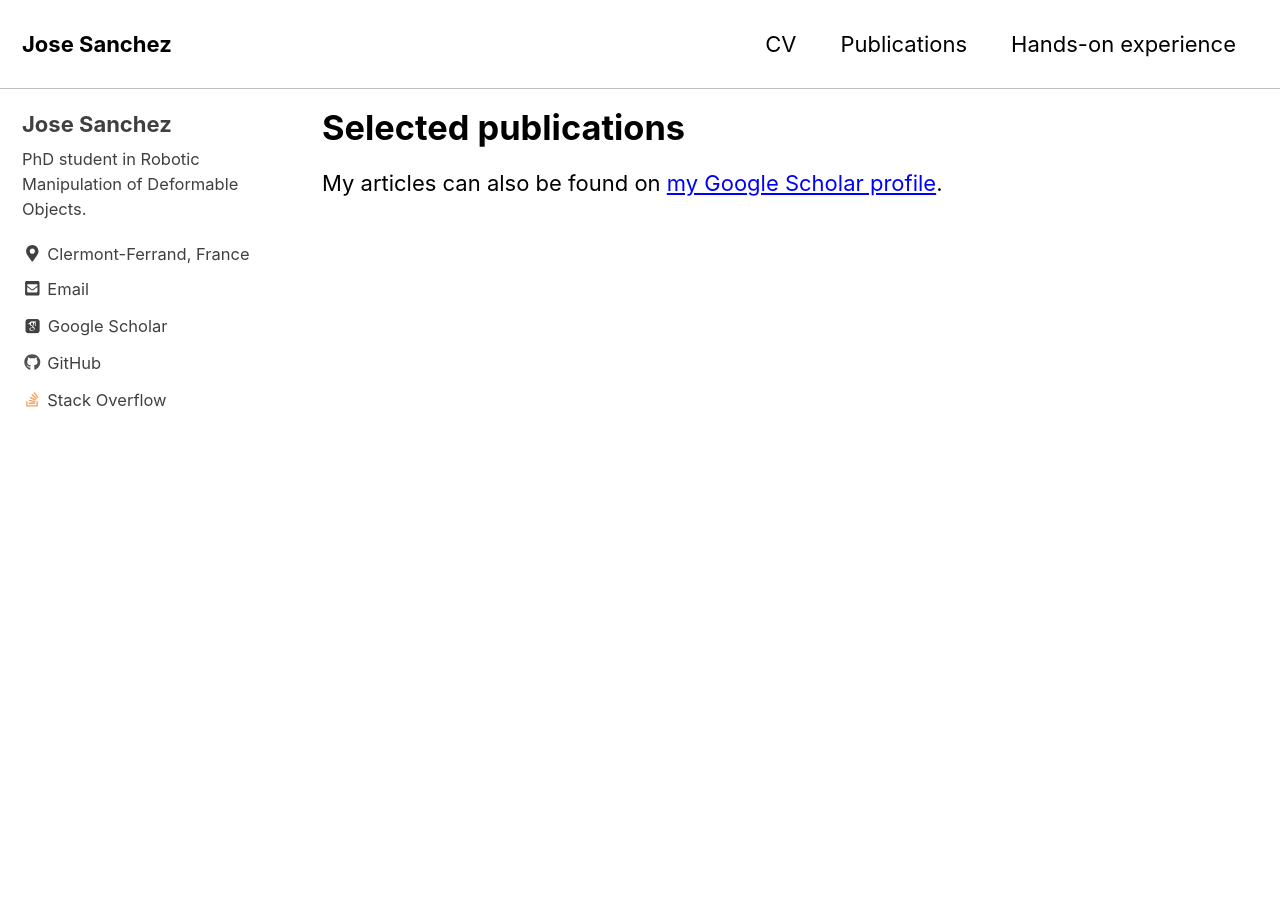
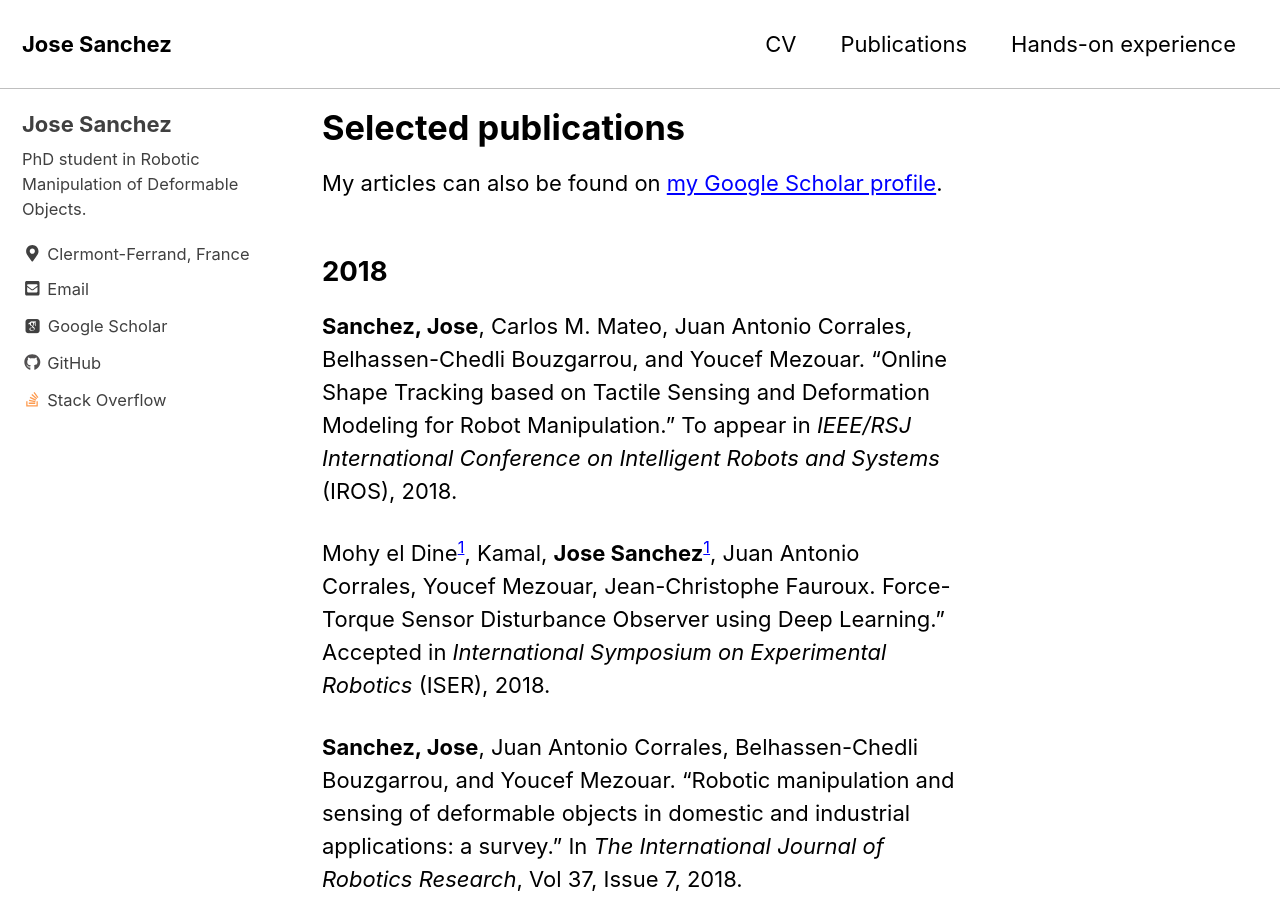
Before and after one commit to jsanch2s/jsanch2s.github.io, a Jekyll site: the page built from _pages/publications.md, in a window 1280 px wide and 900 px high. Built offline with Jekyll 4.4.1, drawn with Linux system fonts in a browser that asks for light colours; cached includes are drawn as plain includes; nearby versions of some CDN libraries; some web fonts are replaced; some of the changed text lies outside the part shown.

Commit message:
Add publications manually

```diff
--- a/_pages/publications.md
+++ b/_pages/publications.md
@@ -7,6 +7,37 @@ author_profile: true
 
 My articles can also be found on [my Google Scholar profile](https://scholar.google.com/citations?user=ubB7qwgAAAAJ&hl=en).
 
+2018
+------
+**Sanchez, Jose**, Carlos M. Mateo, Juan Antonio Corrales, Belhassen-Chedli Bouzgarrou, and Youcef Mezouar.
+"Online Shape Tracking based on Tactile Sensing and Deformation Modeling for Robot Manipulation."
+To appear in _IEEE/RSJ International Conference on Intelligent Robots and Systems_ (IROS), 2018.
+
+Mohy el Dine<sup>[1](#myfootnote1)</sup>, Kamal, **Jose Sanchez**<sup>[1](#myfootnote1)</sup>, Juan Antonio Corrales, Youcef Mezouar, Jean-Christophe Fauroux.
+Force-Torque Sensor Disturbance Observer using Deep Learning."
+Accepted in _International Symposium on Experimental Robotics_ (ISER), 2018.
+
+**Sanchez, Jose**, Juan Antonio Corrales, Belhassen-Chedli Bouzgarrou, and Youcef Mezouar.
+"Robotic manipulation and sensing of deformable objects in domestic and industrial applications: a survey."
+In _The International Journal of Robotics Research_, Vol 37, Issue 7, 2018.
+
+
+2016
+------
+**Sanchez, Jose**, Sven Schneider, Nico Hochgeschwender, Gerhard K. Kraetzschmar, and Paul G. Plöger.
+"Context-Based Adaptation of In-Hand Slip Detection for Service Robots."
+In _IFAC-PapersOnLine_ 49, no. 15 (2016): 266-271.
+
+2014
+------
+**Sanchez, Jose**, Sven Schneider, and Paul Plöger.
+"Safely grasping with complex dexterous hands by tactile feedback."
+In _Robot Soccer World Cup_, pp. 332-344. Springer, Cham, 2014.
+
+
+<a name="myfootnote1">1</a>: First co-authors.
+
+
 {% if author.googlescholar %}
   You can also find my articles on <u><a href="{{author.googlescholar}}">my Google Scholar profile</a>.</u>
 {% endif %}
```
